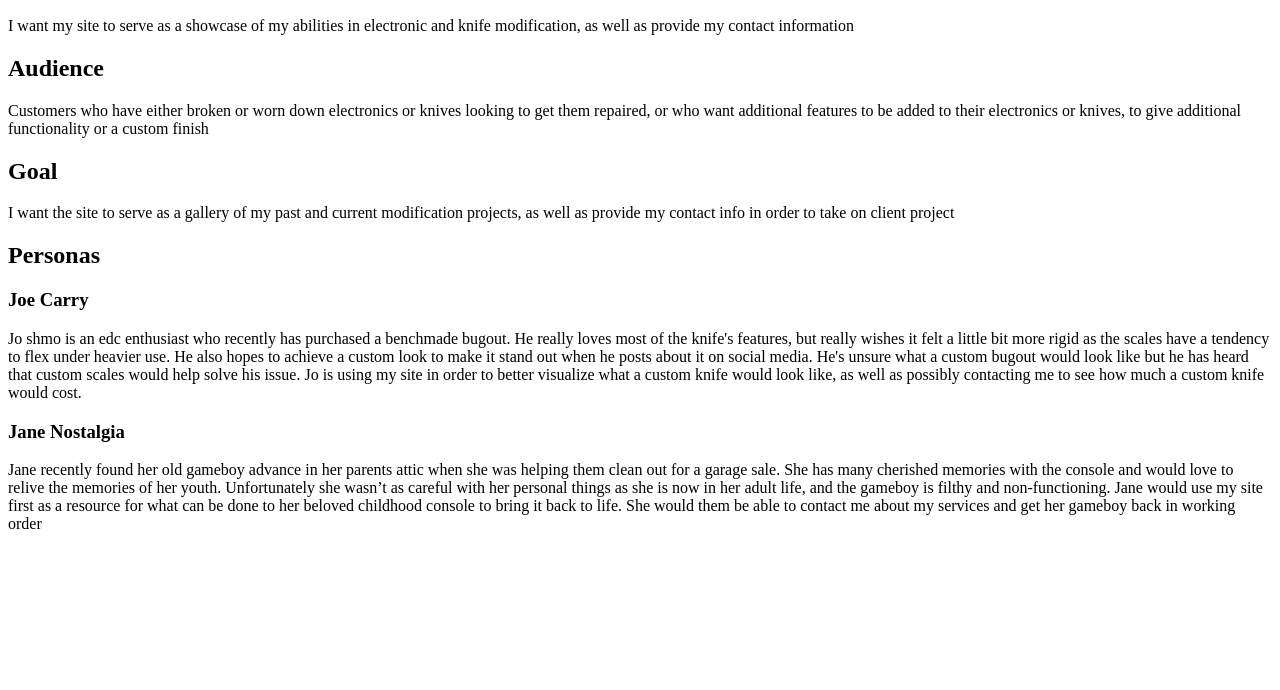
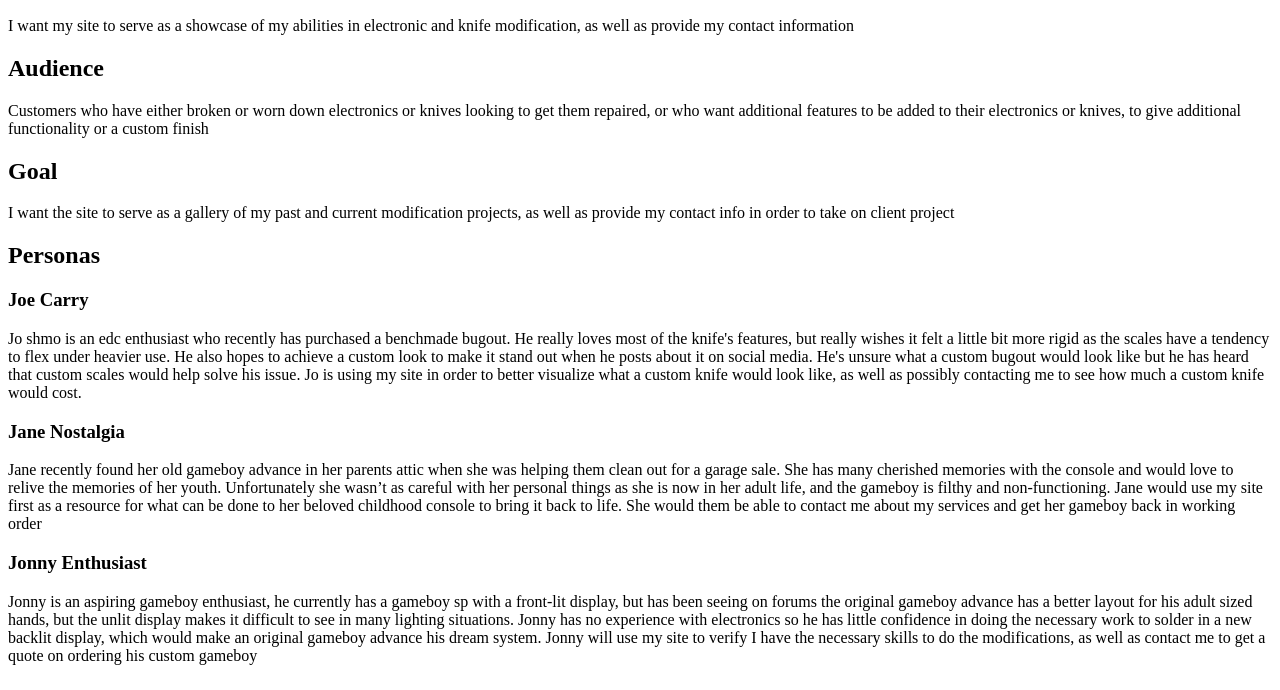
Before and after one commit to BlytheStarr/my-pwp-arlen, a plain HTML site: page public_html/documentation/milestone-1.html in a window 1280 px wide. Shown: the part 110-800 px from the top of the page. Drawn offline with Linux system fonts and the light colour scheme.

Commit message:
added the Jonny Enthusiast persona

```diff
--- a/public_html/documentation/milestone-1.html
+++ b/public_html/documentation/milestone-1.html
@@ -32,6 +32,11 @@
     <h3>Jane Nostalgia</h3>
     <p>Jane recently found her old gameboy advance in her parents attic when she was helping them clean out for a garage sale. She has many cherished memories with the console and would love to relive the memories of her youth. Unfortunately she wasn’t as careful with her personal things as she is now in her adult life, and the gameboy is filthy and non-functioning. Jane would use my site first as a resource for what can be done to her beloved childhood console to bring it back to life. She would them be able to contact me about my services and get her gameboy back in working order</p>
 
+    <h3>Jonny Enthusiast</h3>
+    <p>Jonny is an aspiring gameboy enthusiast, he currently has a gameboy sp with a front-lit display, but has been seeing on forums the original gameboy advance has a better layout for his adult sized hands, but the unlit display makes it difficult to see in many lighting situations. Jonny has no experience with electronics so he has little confidence in doing the necessary work to solder in a new backlit display, which would make an original gameboy advance his dream system. Jonny will use my site to verify I have the necessary skills to do the modifications, as well as contact me to get a quote on ordering his custom gameboy</p>
+
+
+
 </section>
 
 
```
